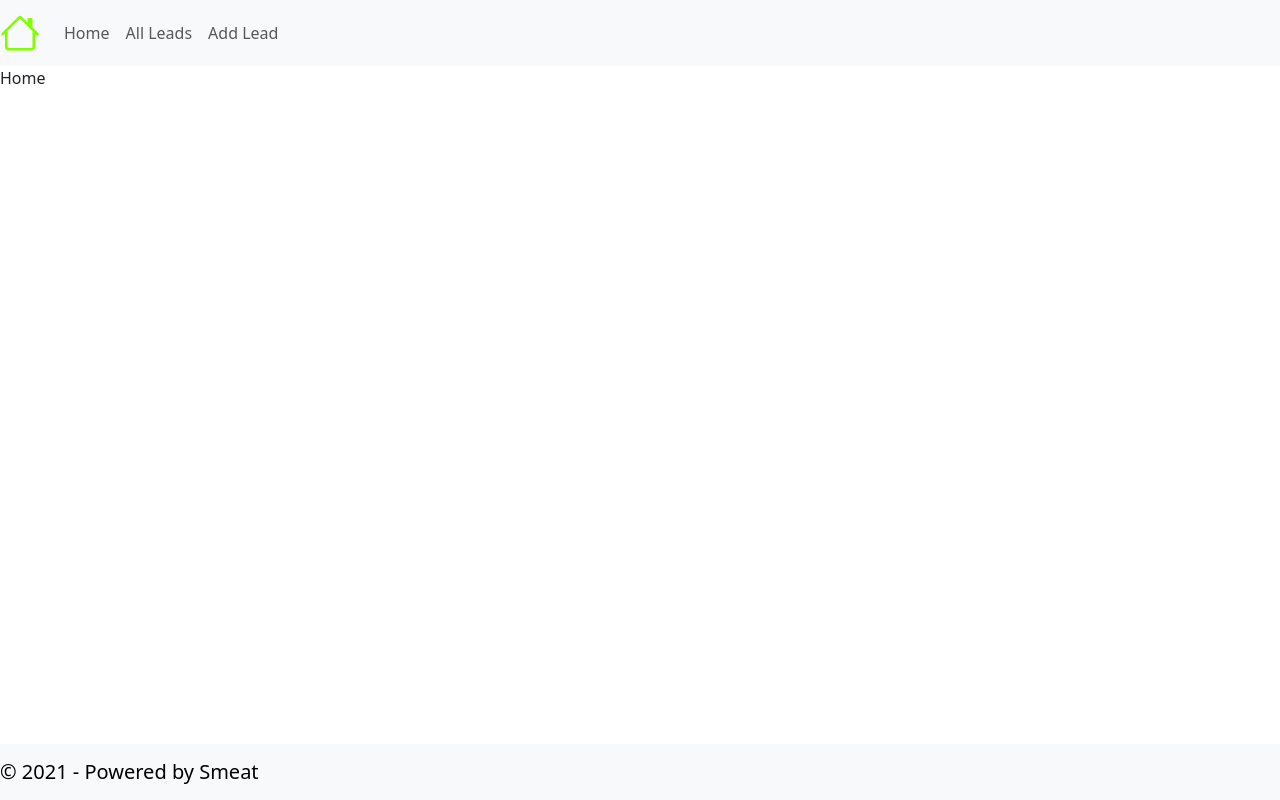
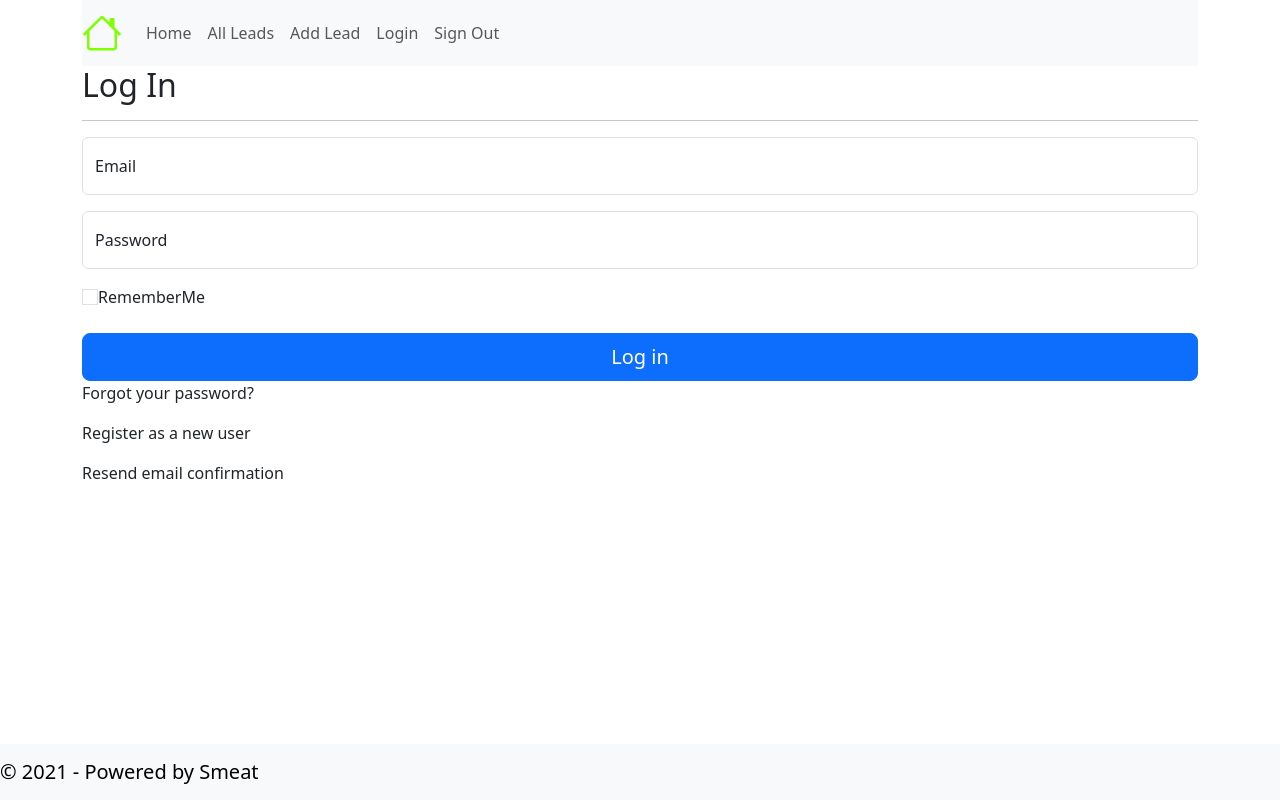
Before and after one commit to SoggySocks2/elc.lite.web.ui, a React (Create React App) app: page /login in a window 1280 px wide. Built offline with nearby package versions, Linux system fonts and the light colour scheme.

Commit message:
add signout

```diff
--- a/src/App.js
+++ b/src/App.js
@@ -13,9 +13,12 @@ import Footer from './components/footer';
 import AddLead from "./pages/addLead";
 import UpdateLead from "./pages/updateLead";
 import DeleteLead from "./pages/deleteLead";
+import Login from "./pages/login";
+import SignOut from "./pages/signout";
 
 function App() {
   return (
+    <div className="container">
       <div className="App">
         <Router>
           <NavBar />
@@ -35,6 +38,12 @@ function App() {
             <Route path="/deleteLead">
               <DeleteLead />
             </Route>
+            <Route path="/login">
+              <Login />
+            </Route>
+            <Route path="/signout">
+              <SignOut />
+            </Route>
             <Route path="/">
               <Home />
             </Route>
@@ -42,6 +51,7 @@ function App() {
         </Router>
         <Footer />
       </div>
+    </div>
   );
 }
 
--- a/src/components/navBar.js
+++ b/src/components/navBar.js
@@ -21,6 +21,12 @@ function navBar() {
             <li className="nav-item">
               <Link className="nav-link" to="/addLead">Add Lead</Link>
             </li>
+            <li className="nav-item">
+              <Link className="nav-link" to="/login">Login</Link>
+            </li>
+            <li className="nav-item">
+              <Link className="nav-link" to="/signout">Sign Out</Link>
+            </li>
           </ul>
         </div>
       </nav>
--- /dev/null
+++ b/src/pages/login.js
@@ -0,0 +1,43 @@
+function Login() {
+    return (
+        <>
+            <div>
+            <h2>Log In</h2>
+                <hr />
+                <div asp-validation-summary="ModelOnly" class="text-danger" role="alert"></div>
+                <div class="form-floating mb-3">
+                    <input asp-for="Input.Email" class="form-control" autocomplete="username" aria-required="true" placeholder="name@example.com" />
+                    <label asp-for="Input.Email" class="form-label">Email</label>
+                    <span asp-validation-for="Input.Email" class="text-danger"></span>
+                </div>
+                <div class="form-floating mb-3">
+                    <input asp-for="Input.Password" class="form-control" autocomplete="current-password" aria-required="true" placeholder="password" />
+                    <label asp-for="Input.Password" class="form-label">Password</label>
+                    <span asp-validation-for="Input.Password" class="text-danger"></span>
+                </div>
+                <div class="checkbox mb-3">
+                    <label asp-for="Input.RememberMe" class="form-label">
+                        <input class="form-check-input" asp-for="Input.RememberMe" />
+                        RememberMe
+                    </label>
+                </div>
+                <div>
+                    <button id="login-submit" type="submit" class="w-100 btn btn-lg btn-primary">Log in</button>
+                </div>
+                <div>
+                    <p>
+                        <a id="forgot-password" asp-page="./ForgotPassword">Forgot your password?</a>
+                    </p>
+                    <p>
+                        <a asp-page="./Register" asp-route-returnUrl="@Model.ReturnUrl">Register as a new user</a>
+                    </p>
+                    <p>
+                        <a id="resend-confirmation" asp-page="./ResendEmailConfirmation">Resend email confirmation</a>
+                    </p>
+                </div>
+            </div>
+        </>
+    );
+}
+
+export default Login;
--- /dev/null
+++ b/src/pages/signout.js
@@ -0,0 +1,40 @@
+import Axios from 'axios';
+import { useEffect } from "react";
+import { useHistory  } from "react-router-dom";
+
+function SignOut() {
+
+    const signoutUrl = "https://localhost:7299/api/auth/logout";
+    const history = useHistory();
+
+        try
+        {
+            useEffect(() => {
+                Axios.post(signoutUrl)
+                .then((res) => {
+                    if(res.status === 200) {
+                        //redirect to home
+                        history.push("/home");
+                    }
+                    else
+                    {
+                        alert("Error signing out. Not OK");
+                    }
+                })
+                .catch((err) => {
+                    alert("Error signing out. Not Status 200. Error: " + err + ".");
+                });
+            }, []);
+        }
+        catch (err) {
+            alert("Error signing out");
+        }
+
+    return (
+        <>
+            <div>Sign out</div>
+        </>
+    );
+}
+
+export default SignOut;
```
Lines whose indentation alone changed are shown as unchanged.
